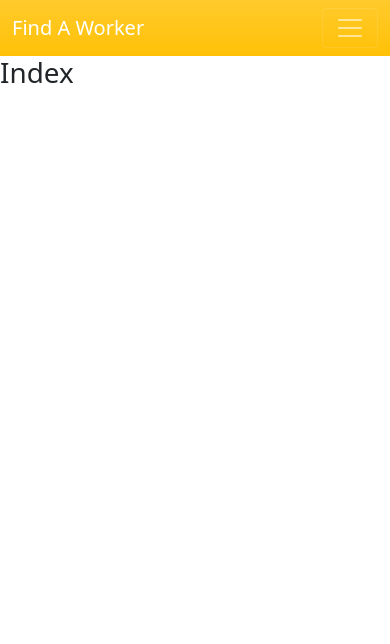
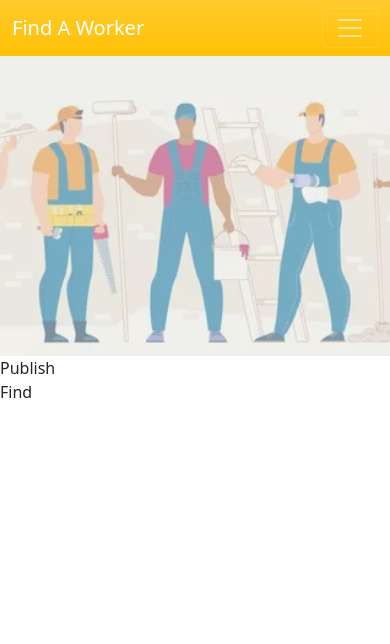
Before and after one commit to arthurmezaonik/portfolio_project_04, a Django app: page / in a window 390 px wide. Shown: the top 644 px of the page. Run offline with Django 3.2, Linux system fonts and the light colour scheme.

Commit message:
Add hero image

```diff
--- a/static/css/style.css
+++ b/static/css/style.css
@@ -0,0 +1,36 @@
+/* colours */
+.grey-bg{
+    background-color:#00000017;
+}
+
+/* containers */
+.outer-container{
+    padding: 0;
+}
+
+.inner-container{
+    max-width: 1440px;
+    margin: 0 auto;
+    position: relative;
+}
+
+/* hero */
+.img-container{
+    width: 100%;
+    border: 2px solid white;
+    border-radius: 5px;
+    border-top: none;
+}
+
+.hero-img{
+    width: 100%;
+    height: 300px;
+    object-fit: cover;
+    opacity: 0.5;
+}
+
+@media screen and (min-width: 1024px) {
+    .hero-img{
+        object-fit: contain;
+    }
+}
--- a/website/templates/index.html
+++ b/website/templates/index.html
@@ -2,5 +2,25 @@
 {% load static %}
 
 {% block content %}
-<h1>Index</h1>
+<!-- Hero Section -->
+<div class="container-fluid outer-container grey-bg">
+    <div class="inner-container">
+        <div class="image-container">
+            <img src="{% static 'images/hero.jpg' %}" alt="Workers" class="hero-img">
+        </div>
+        <div class="text-container">
+
+        </div>
+    </div>
+</div>
+
+<div class="container-fluid outer-container">
+    <div class="inner-container">
+        <div class="row">
+            <div class="col-md-6">Publish</div>
+            <div class="col-md-6">Find</div>
+        </div>
+    </div>
+</div>
+
 {% endblock content %}
--- a/website/templates/publications.html
+++ b/website/templates/publications.html
@@ -7,7 +7,7 @@
 
     <div class="row">
         {% for publication in publications%}
-            <div class="col-md-6 col-xl-4">
+            <div class="col-lg-6 col-xl-4">
                 <div class="card text-dark bg-warning mb-3">
                     <div class="row">
                         <div class="col-md-4">
```
Also changed, not shown: static/images/hero.jpg (added).
